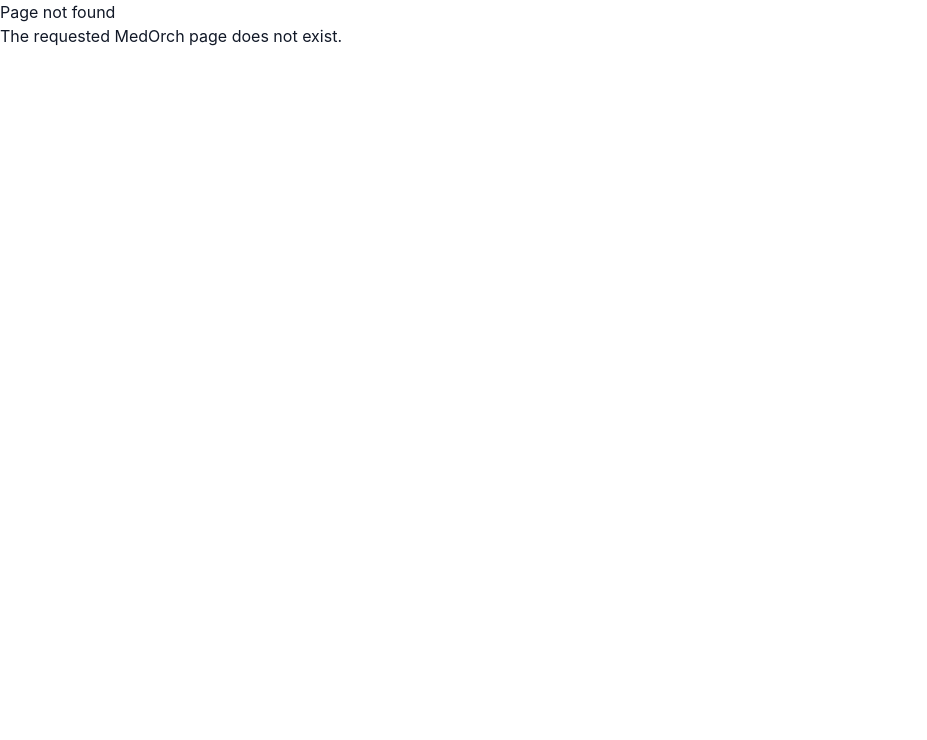
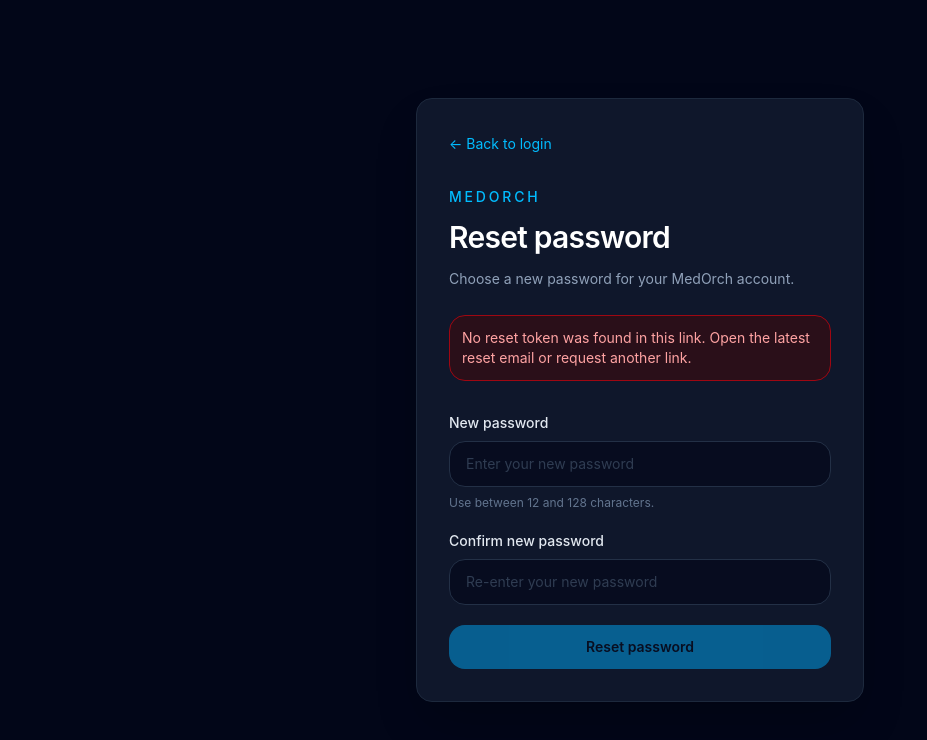
Before and after one commit to byteforge62/medorch, a Next.js app: page /reset-password in a window 1280 px wide. Before the commit this address had no page. Shown: the top 740 px of the page, without its empty margins (0-927 px from the left). Built offline with nearby package versions, Linux system fonts and the light colour scheme.

Commit message:
feat(auth): implement reset password functionality with form validation and user feedback

```diff
--- /dev/null
+++ b/src/app/reset-password/page.tsx
@@ -0,0 +1,209 @@
+'use client';
+
+import Link from 'next/link';
+import { useSearchParams } from 'next/navigation';
+import { FormEvent, Suspense, useState } from 'react';
+
+function ResetPasswordForm() {
+  const searchParams = useSearchParams();
+  const token = searchParams.get('token') ?? '';
+
+  const [password, setPassword] = useState('');
+  const [confirmPassword, setConfirmPassword] = useState('');
+  const [loading, setLoading] = useState(false);
+  const [message, setMessage] = useState('');
+  const [error, setError] = useState('');
+  const [completed, setCompleted] = useState(false);
+
+  async function handleSubmit(event: FormEvent<HTMLFormElement>) {
+    event.preventDefault();
+    setMessage('');
+    setError('');
+
+    if (!/^[a-f0-9]{64}$/i.test(token)) {
+      setError('This password reset link is invalid or incomplete.');
+      return;
+    }
+
+    if (password.length < 12 || password.length > 128) {
+      setError('Your password must contain between 12 and 128 characters.');
+      return;
+    }
+
+    if (password !== confirmPassword) {
+      setError('The passwords do not match.');
+      return;
+    }
+
+    setLoading(true);
+
+    try {
+      const response = await fetch('/api/auth/reset-password', {
+        method: 'POST',
+        headers: { 'Content-Type': 'application/json' },
+        body: JSON.stringify({ token, password }),
+      });
+
+      const result = await response.json().catch(() => null);
+
+      if (!response.ok || result?.success === false) {
+        throw new Error(
+          result?.message || 'Unable to reset your password. Please try again.',
+        );
+      }
+
+      setMessage(
+        result?.data?.message || 'Your password has been reset successfully.',
+      );
+      setCompleted(true);
+      setPassword('');
+      setConfirmPassword('');
+    } catch (err) {
+      setError(
+        err instanceof Error
+          ? err.message
+          : 'Something went wrong. Please try again.',
+      );
+    } finally {
+      setLoading(false);
+    }
+  }
+
+  return (
+    <main className="flex min-h-screen items-center justify-center bg-slate-950 px-4 py-12 text-white">
+      <section className="w-full max-w-md rounded-2xl border border-slate-800 bg-slate-900 p-8 shadow-2xl">
+        <Link
+          href="/login"
+          className="text-sm text-sky-400 transition hover:text-sky-300"
+        >
+          ← Back to login
+        </Link>
+
+        <div className="mt-8">
+          <p className="text-sm font-medium tracking-[0.2em] text-sky-400 uppercase">
+            MedOrch
+          </p>
+
+          <h1 className="mt-3 text-3xl font-semibold tracking-tight">
+            Reset password
+          </h1>
+
+          <p className="mt-3 text-sm leading-6 text-slate-400">
+            Choose a new password for your MedOrch account.
+          </p>
+        </div>
+
+        {!token && (
+          <p
+            role="alert"
+            className="mt-6 rounded-xl border border-red-800 bg-red-950/50 p-3 text-sm text-red-300"
+          >
+            No reset token was found in this link. Open the latest reset email
+            or request another link.
+          </p>
+        )}
+
+        {!completed && (
+          <form onSubmit={handleSubmit} className="mt-8 space-y-5">
+            <div>
+              <label
+                htmlFor="password"
+                className="mb-2 block text-sm font-medium text-slate-200"
+              >
+                New password
+              </label>
+
+              <input
+                id="password"
+                type="password"
+                autoComplete="new-password"
+                required
+                minLength={12}
+                maxLength={128}
+                value={password}
+                onChange={(event) => setPassword(event.target.value)}
+                disabled={loading || !token}
+                placeholder="Enter your new password"
+                className="w-full rounded-xl border border-slate-700 bg-slate-950 px-4 py-3 text-sm transition outline-none placeholder:text-slate-600 focus:border-sky-500 focus:ring-2 focus:ring-sky-500/20 disabled:opacity-60"
+              />
+              <p className="mt-2 text-xs text-slate-500">
+                Use between 12 and 128 characters.
+              </p>
+            </div>
+
+            <div>
+              <label
+                htmlFor="confirmPassword"
+                className="mb-2 block text-sm font-medium text-slate-200"
+              >
+                Confirm new password
+              </label>
+
+              <input
+                id="confirmPassword"
+                type="password"
+                autoComplete="new-password"
+                required
+                maxLength={128}
+                value={confirmPassword}
+                onChange={(event) => setConfirmPassword(event.target.value)}
+                disabled={loading || !token}
+                placeholder="Re-enter your new password"
+                className="w-full rounded-xl border border-slate-700 bg-slate-950 px-4 py-3 text-sm transition outline-none placeholder:text-slate-600 focus:border-sky-500 focus:ring-2 focus:ring-sky-500/20 disabled:opacity-60"
+              />
+            </div>
+
+            {error && (
+              <p
+                role="alert"
+                className="rounded-xl border border-red-800 bg-red-950/50 p-3 text-sm leading-6 text-red-300"
+              >
+                {error}
+              </p>
+            )}
+
+            <button
+              type="submit"
+              disabled={loading || !token}
+              className="w-full rounded-xl bg-sky-500 px-4 py-3 text-sm font-semibold text-slate-950 transition hover:bg-sky-400 disabled:cursor-not-allowed disabled:opacity-50"
+            >
+              {loading ? 'Resetting password...' : 'Reset password'}
+            </button>
+          </form>
+        )}
+
+        {message && (
+          <p
+            role="status"
+            className="mt-6 rounded-xl border border-emerald-800 bg-emerald-950/50 p-3 text-sm leading-6 text-emerald-300"
+          >
+            {message}
+          </p>
+        )}
+
+        {completed && (
+          <Link
+            href="/login"
+            className="mt-5 block w-full rounded-xl bg-sky-500 px-4 py-3 text-center text-sm font-semibold text-slate-950 transition hover:bg-sky-400"
+          >
+            Return to login
+          </Link>
+        )}
+      </section>
+    </main>
+  );
+}
+
+export default function ResetPasswordPage() {
+  return (
+    <Suspense
+      fallback={
+        <main className="flex min-h-screen items-center justify-center bg-slate-950 text-sm text-slate-400">
+          Loading password reset...
+        </main>
+      }
+    >
+      <ResetPasswordForm />
+    </Suspense>
+  );
+}
```
